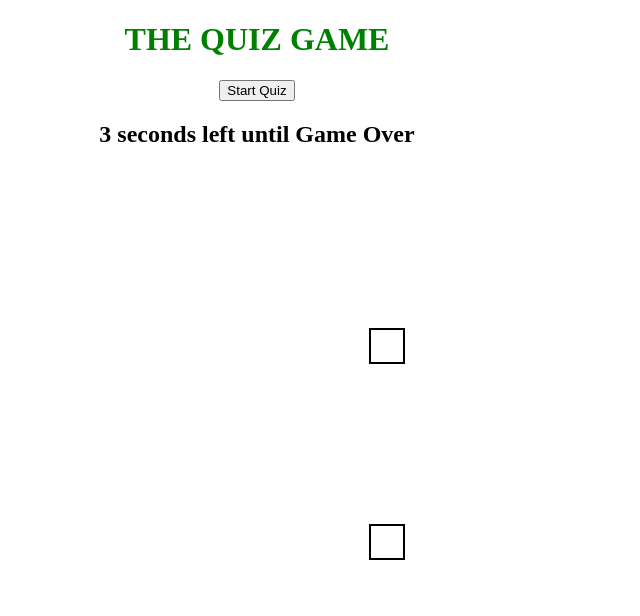
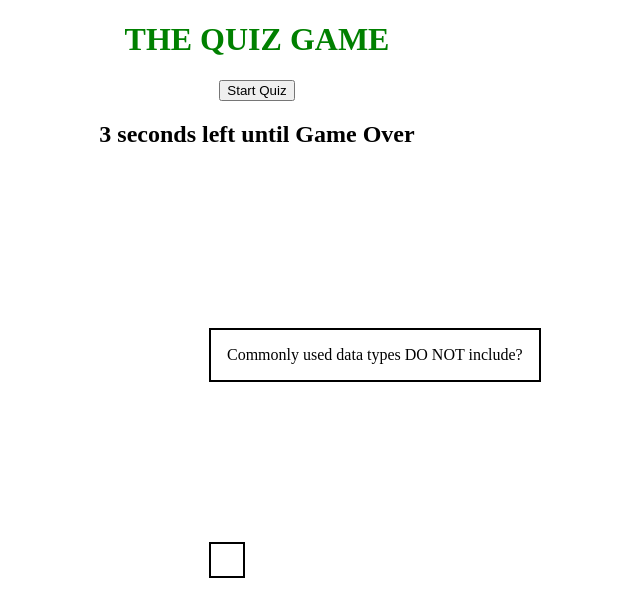
Before and after one commit to jugrajn/thequiz_game, a plain HTML site: page index.html in a window 1280 px wide. Both pictures are taken after a click on the button "Start Quiz". Shown: the whole page, without its empty margins (383-1023 px from the left). Drawn offline with Linux system fonts and the light colour scheme.

Commit message:
questions display but not multiple choices,  need to fix

```diff
--- a/Assets/script.js
+++ b/Assets/script.js
@@ -46,6 +46,7 @@ var whichQuestion = 0; // 0 represents first question in array of object
 
 //Time Function: 'Timer Interval'
 function startTime() {
+    showQuiz();
 var timerInterval = setInterval(function() {
     secondsLeft--;
     timeElement.textContent = secondsLeft + " seconds left until Game Over";
@@ -67,8 +68,17 @@ function sendMessage() {
 // Show Questions Function
 
 function showQuiz() {
-    if (whichQuestion <quizQuestions.length) {
+    if (whichQuestion < quizQuestions.length) {
         questionEl.textContent = quizQuestions[whichQuestion].question;
+        choicesEl.textContent = "";
+
+        for ( var i = 0; i < quizQuestions[whichQuestion].choices.length; i++) {
+            var newButton = document.createElement("button");
+            newButton.textContent = quizQuestions[whichQuestion].choices[i];
+            newButton.addEventListener("click", function (event) {
+                event.stopPropagation();
+            });
+        }
     }
 }
 
--- a/Assets/style.css
+++ b/Assets/style.css
@@ -28,7 +28,7 @@ h2 {
     margin: 0;
     position: relative;
     top: 10rem;
-    left: 46.5rem;
+    left: 36.5rem;
 }
 
 #choicesEl {
@@ -39,5 +39,5 @@ h2 {
     margin: 0;
     position: relative;
     top: 20rem;
-    left: 46.5rem;
+    left: 36.5rem;
 }
```
